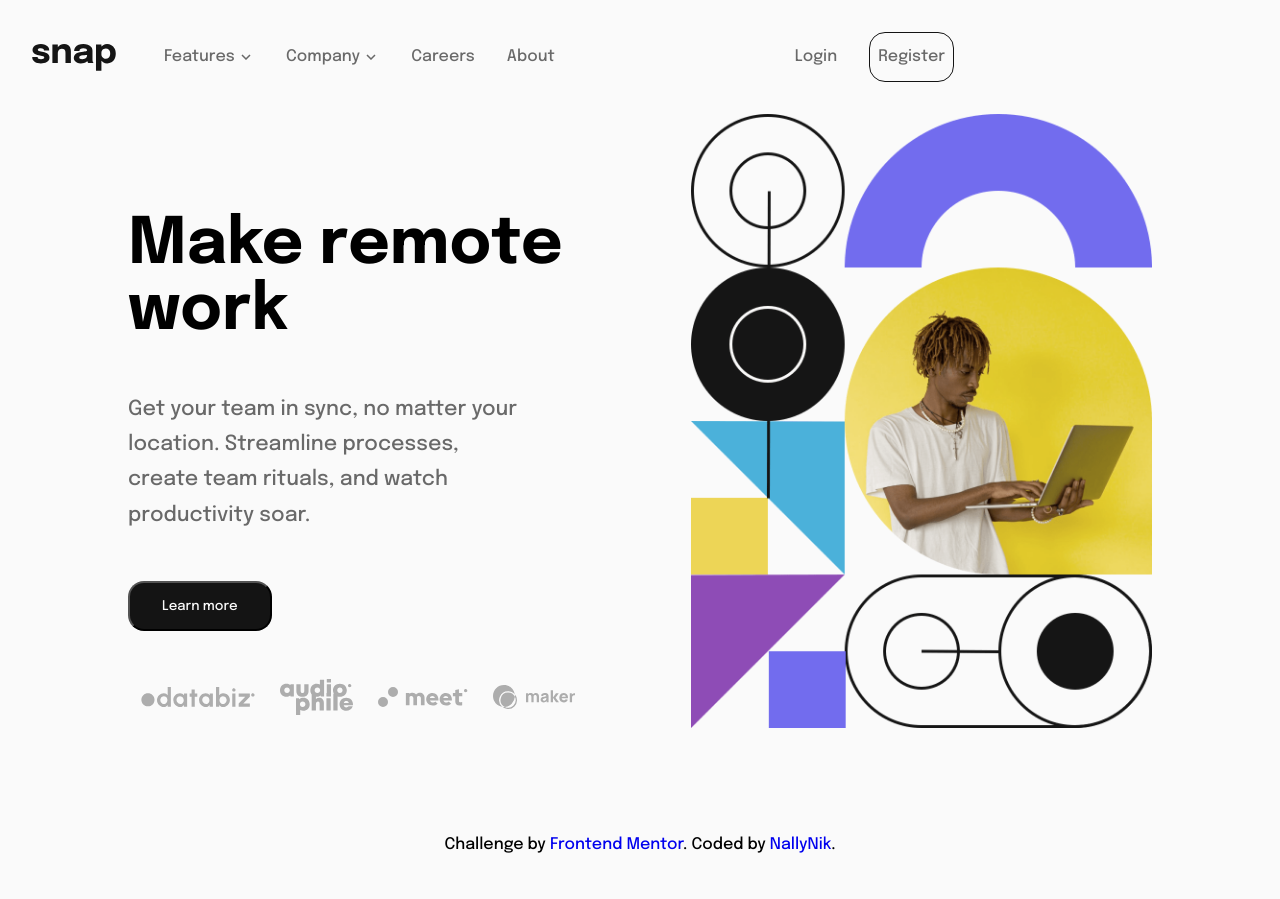
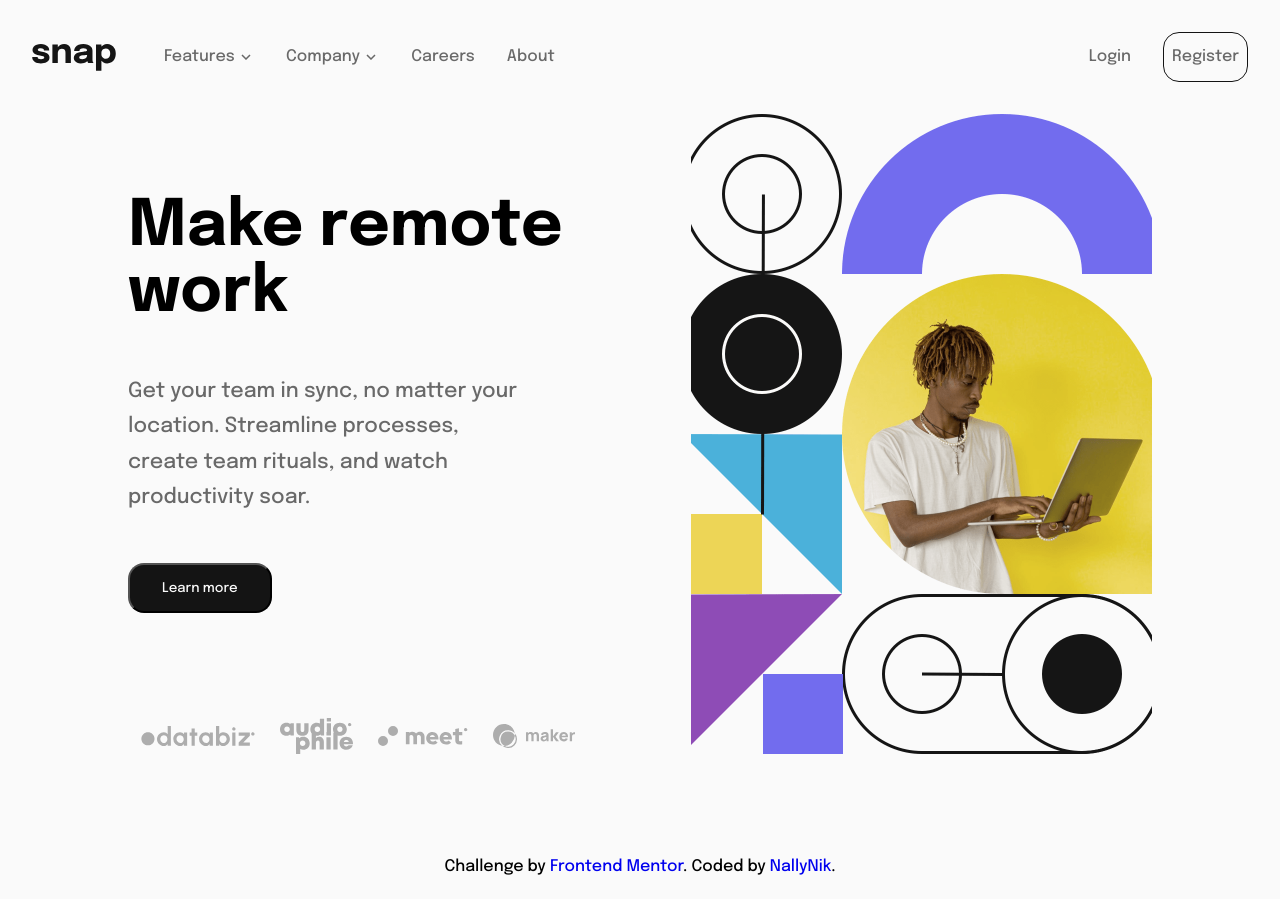
Before and after one commit to NallyNik/fm-intro-section-with-dropdown-navigation, a plain HTML site: page index.html in a window 1280 px wide. Before the commit the page ends 877 px from the top, so only its background shows below. Drawn offline with Linux system fonts and the light colour scheme.

Commit message:
fixed spacing, improved responsiveness

```diff
--- a/assets/css/input.scss
+++ b/assets/css/input.scss
@@ -23,6 +23,7 @@ $almost-black: hsl(0, 0%, 8%);
 
 body {
     width: 100vw;
+    min-height: 100vh;
     background-color: $almost-white;
 }
 .gray-bg::before {
@@ -118,6 +119,8 @@ header {
 //main
 picture img {
     width: 100%;
+    height: 100%;
+    object-fit: cover;
 }
 .text {
     margin: 3rem 1rem;
@@ -146,8 +149,9 @@ footer {
     text-align: center;
 }
 
-@media (min-width: 900px) {
+@media (min-width: 950px) {
     header {
+        width: 100vw;
         padding: 2rem;
         justify-content: start;
         gap: 3rem;
@@ -155,11 +159,15 @@ footer {
     .btn-menu {
         display: none;
     }
+    .menu-container {
+        width: 100%;
+    }
     .nav {
+        width: 100%;
         height: 100%;
         position: relative;
         padding: 0;
-        @include flex(row, space-between, center, 15rem);
+        @include flex(row, space-between, center);
 
         background-color: transparent;
 
@@ -187,7 +195,8 @@ footer {
         font-weight: bold;
     }
     main {
-        margin: 0 8rem 5rem;
+        height: 80vh;
+        margin: 0 2rem;
         @include flex(row-reverse, center, center, 10%);
 
         picture {
@@ -208,7 +217,7 @@ footer {
         text-align: left;
 
         h1 {
-            font-size: 4rem;
+            font-size: 3rem;
         }
         p {
             padding-right: 4rem;
@@ -222,5 +231,18 @@ footer {
     }
     .clients {
         width: 100%;
+        position: relative;
+        bottom: 0;
     }
 }
+
+@media (min-width: 1150px) {
+    main {
+        margin: 0 8rem 5rem;
+    }
+    .text {
+        h1 {
+            font-size: 4rem;
+        }
+    }
+}
--- a/index.html
+++ b/index.html
@@ -44,8 +44,8 @@
 
   <main>
     <picture>
-      <source media="(max-width: 899px)" srcset="./assets/images/image-hero-mobile.png">
-      <source media="(min-width: 900px)" srcset="./assets/images/image-hero-desktop.png">
+      <source media="(max-width: 949px)" srcset="./assets/images/image-hero-mobile.png">
+      <source media="(min-width: 950px)" srcset="./assets/images/image-hero-desktop.png">
       <img src="./assets/images/image-hero-desktop.png" alt="">
     </picture>
 
```
Also changed, not shown: assets/css/output.css, 1 other file.
